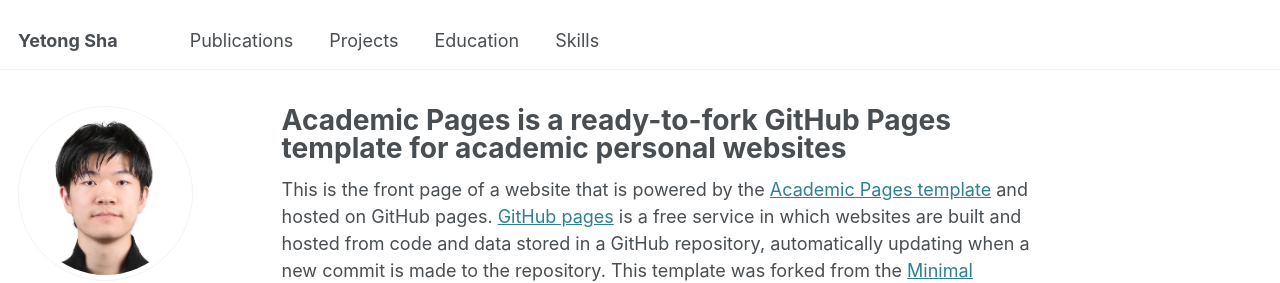
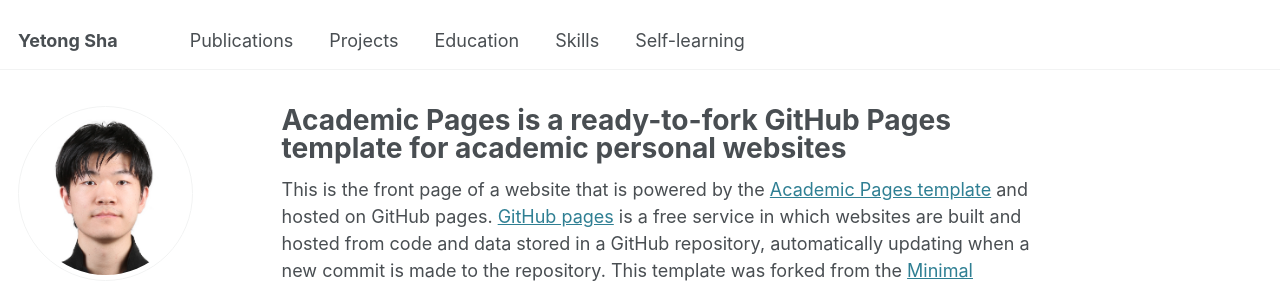
Before and after one commit to aautomataa/aautomataa.github.io, a Jekyll site: the page built from _pages/about.md, in a window 1280 px wide. Shown: the top 283 px of the page. Built offline with Jekyll 4.4.1, drawn with Linux system fonts in a browser that asks for light colours.

Commit message:
Update navigation.yml

```diff
--- a/_data/navigation.yml
+++ b/_data/navigation.yml
@@ -17,6 +17,9 @@ main:
   - title: "Skills"
     url: /skills/
 
+  - title: "Self-learning"
+    url: /self-learning/
+
   # - title: "Talks"
   #   url: /talks/
 
```
